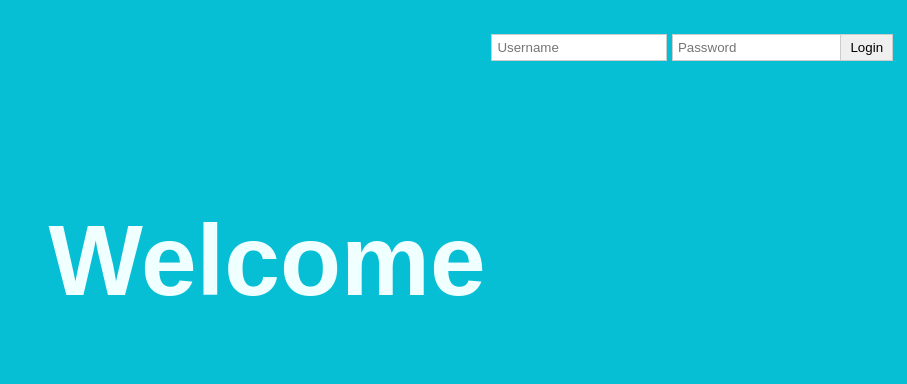
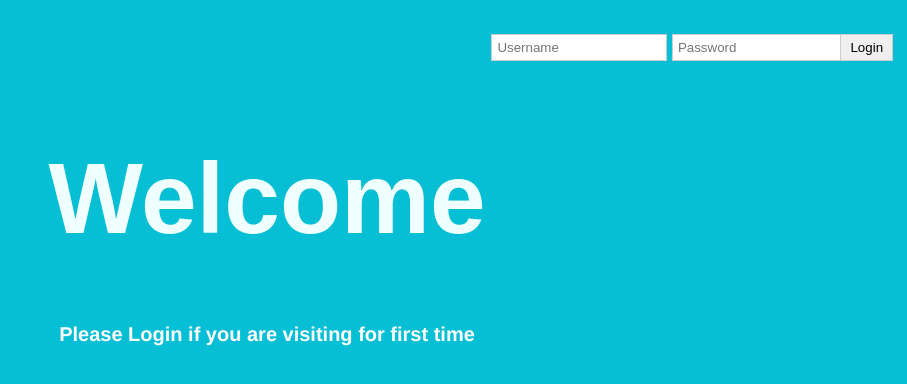
Before and after one commit to protocollabs/aiohttp-login-session, a plain HTML site: page login.html in a window 1280 px wide. Shown: the whole page, without its empty margins (373-1280 px from the left). Drawn offline with Linux system fonts and the light colour scheme.

Commit message:
Modified login.html

```diff
--- a/login.html
+++ b/login.html
@@ -1,8 +1,10 @@
 <!DOCTYPE html>
 <html>
 <head>
+  <title>Login HippoD</title>
   <style type ="text/css">
-    h1 {color: azure; font-family: Arial, Helvetica, sans-serif; text-align: center; padding:5%; font-size: 100px;}
+    h1 {color: azure; font-family: Arial, Helvetica, sans-serif; text-align:center; padding:-20%; font-size: 100px;}
+    h2 {color: white; font-size: 20px; text-align: center;}
     body { text-align:right; padding: 1%; font-weight: bold; font: 20px Helvetica, sans-serif; }
 
     input[type=text]
@@ -46,4 +48,5 @@
    </form>
 </body>
 <h1> Welcome </h1>
+<h2> Please Login if you are visiting for first time </h2>
 </html>
```
